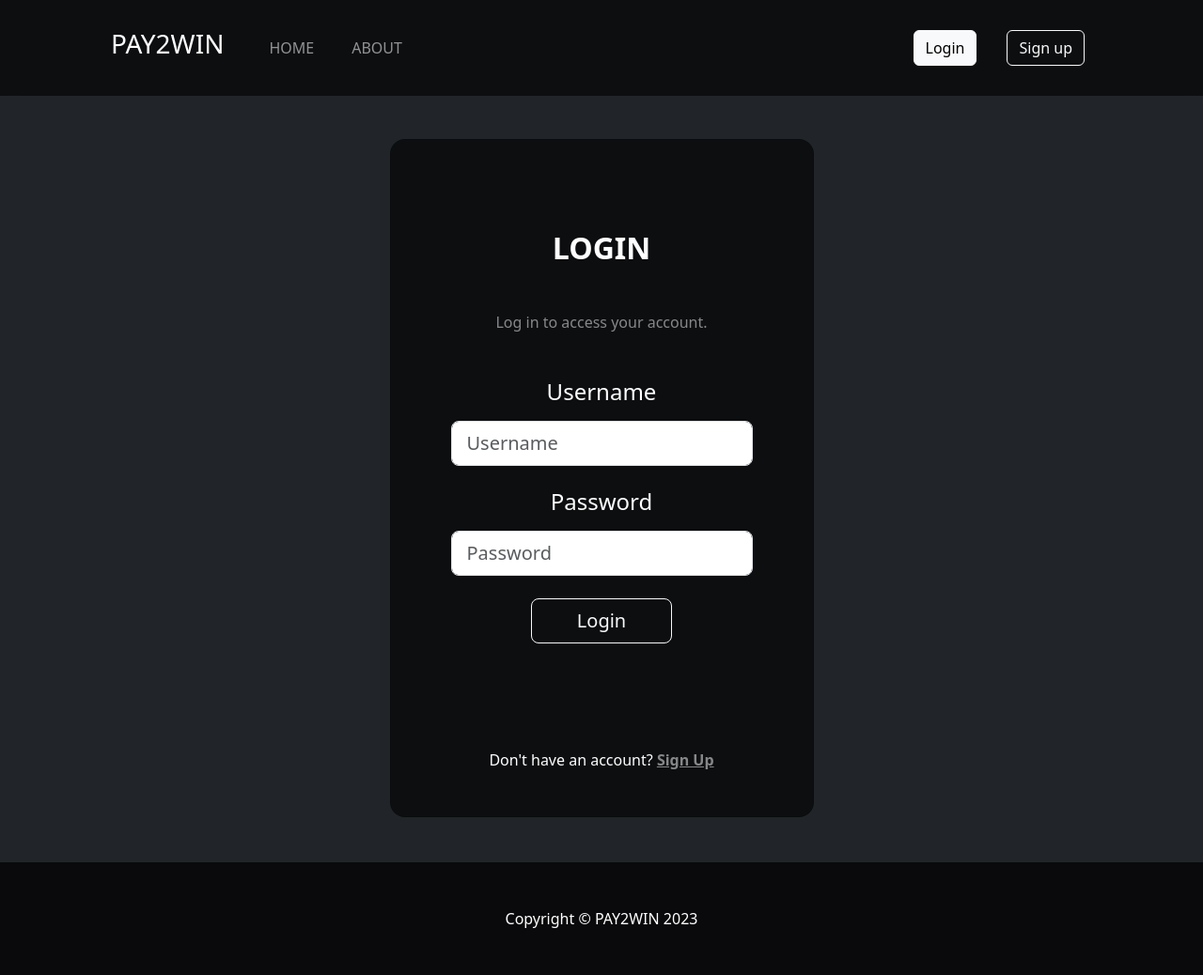
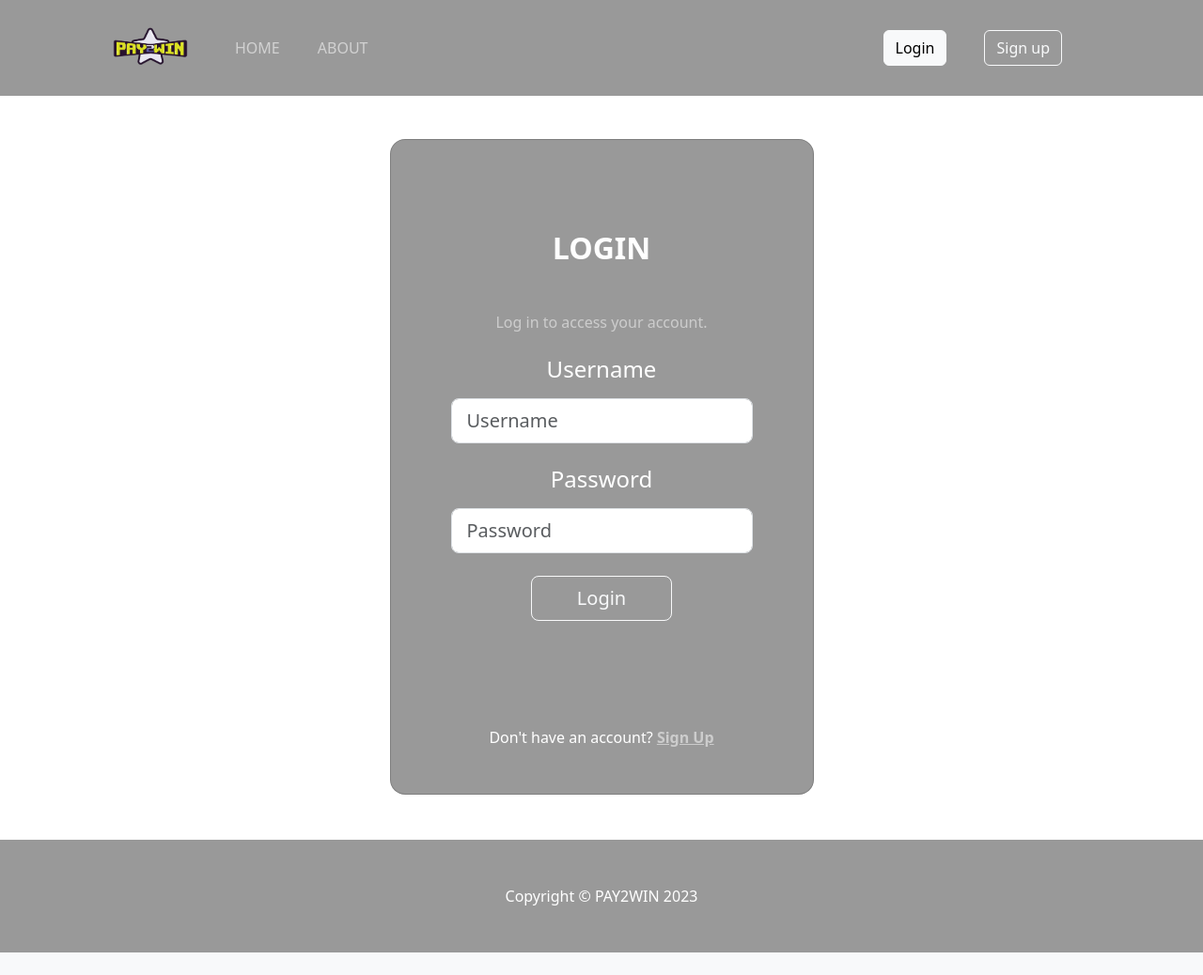
Before and after one commit to ezrabrilliant/project-tekweb, a PHP site: page /login.php in a window 1280 px wide. Shown: the whole page at 94% size. After the commit the page ends 1014 px from the top, so only its background shows below. Run offline with PHP 8.4, Linux system fonts and the light colour scheme.

Commit message:
Update login.php  (Changing The Theme)

```diff
--- a/login.php
+++ b/login.php
@@ -13,7 +13,6 @@ if (isset($_SESSION['user'])) {
     exit();
 }
 
-// Initialize variables
 $_username;
 $_password;
 $_admin_status = 0;
@@ -30,21 +29,17 @@ if (isset($_POST['username_input']) && isset($_POST['password_input'])) {
         return $data;
     }
 
+
     $stmt = $pdo->prepare("SELECT * FROM users WHERE username = :username AND password = :pass");
     $stmt->bindParam(':username', $_username);
     $stmt->bindParam(':pass', $_password);
     $stmt->execute();
 
-    // Fetch user data
     $user = $stmt->fetch(PDO::FETCH_ASSOC);
 
     if ($user) {
         $_admin_status = $user['admin_access'];
-
-        // Store user information in a session variable
         $_SESSION['user'] = $user;
-
-        // Redirect to the appropriate page based on admin status
         if ($_admin_status == 1) {
             header('location: admin.php');
         } else {
@@ -53,8 +48,6 @@ if (isset($_POST['username_input']) && isset($_POST['password_input'])) {
         exit();
     } else {
         $errorMsg = "Email atau password salah. Please try again.";
-        header('location: login.php?error=' . urlencode($errorMsg));
-        exit();
     }
 }
 ?>
@@ -68,95 +61,107 @@ if (isset($_POST['username_input']) && isset($_POST['password_input'])) {
     <meta name="viewport" content="width=device-width, initial-scale=1, shrink-to-fit=no" />
     <meta name="description" content="" />
     <meta name="author" content="" />
-    <title>Login</title>
+    <title>Login - PAY2WIN</title>
+    <link rel="icon" href="assets\Web Logo\pay-2-win-full.png" />
+
+    <link rel="stylesheet" href="css/styles.css">
     <script src="https://code.jquery.com/jquery-3.7.1.min.js"></script>
     <link href="https://cdn.jsdelivr.net/npm/bootstrap-icons@1.5.0/font/bootstrap-icons.css" rel="stylesheet" />
     <link href="https://cdn.jsdelivr.net/npm/bootstrap@5.3.2/dist/css/bootstrap.min.css" rel="stylesheet"
         integrity="sha384-T3c6CoIi6uLrA9TneNEoa7RxnatzjcDSCmG1MXxSR1GAsXEV/Dwwykc2MPK8M2HN" crossorigin="anonymous">
 
-    <style>
-        body {
-            min-height: 100vh;
-            display: flex;
-            flex-direction: column;
-            margin: 0;
-        }
-
-        main {
-            flex-grow: 1;
-        }
-
-        footer {
-            margin-top: auto;
-        }
-    </style>
 </head>
 
-<body class="bg-dark">
+<body class="body">
+
+    <!-- Background -->
+    <div class="blob-c">
+        <div class="shape-blob one"></div>
+        <div class="shape-blob two"></div>
+        <div class="shape-blob three"></div>
+        <div class="shape-blob four"></div>
+        <div class="shape-blob five"></div>
+        <div class="shape-blob six"></div>
+    </div>
+
 
     <!-- Navigation -->
-    <nav class="py-4 navbar navbar-expand-lg navbar-dark bg-dark fixed-top"
-        style="background: rgba(0, 0, 0, 0.6) !important; backdrop-filter: blur(10px) saturate(125%); z-index: 2; -webkit-backdrop-filter: blur(10px) saturate(125%);">
+    <nav class="py-4 navbar navbar-expand-lg navbar-dark fixed-top"
+        style="background: rgba(0, 0, 0, 0.4) !important; backdrop-filter: blur(10px) saturate(125%); z-index: 2; -webkit-backdrop-filter: blur(10px) saturate(125%);">
         <div class="container px-4 px-lg-5 text-white">
-            <a class="navbar-brand" href="index.php">
-                <h3>PAY2WIN</h3>
+            <a class="navbar-brand" style="height: 52px;" href="index.php">
+                <img src="assets\Web Logo\pay-2-win-full.png" alt="PAY2WIN Logo" class="img-fluid"
+                    style="max-height: 50px;margin-top: -2px;height: 100%;object-fit: cover;">
             </a>
             <button class="navbar-toggler" type="button" data-bs-toggle="collapse"
                 data-bs-target="#navbarSupportedContent" aria-controls="navbarSupportedContent" aria-expanded="false"
                 aria-label="Toggle navigation">
                 <span class="navbar-toggler-icon"></span>
             </button>
-            <div class="collapse navbar-collapse" id="navbarSupportedContent">
-                <ul class="navbar-nav me-auto mb-2 mb-lg-0 ms-lg-4">
+            <div class="collapse navbar-collapse align-items-center" id="navbarSupportedContent">
+                <ul class="navbar-nav me-auto mb-2 mb-lg-0 ms-lg-4 align-items-center">
                     <li class="nav-item me-4"><a class="nav-link" aria-current="page" href="index.php">HOME</a>
                     </li>
                     <li class="nav-item me-4"><a class="nav-link" href="about.php">ABOUT</a></li>
                 </ul>
+
                 <ul class="navbar-nav align-items-center">
-                    <li class="nav-item me-3"><a href="login.php" class="nav-link"><button
-                                class="btn active btn-outline-light" type="submit">Login</button></a></li>
-                    <li class="nav-item"><a href="signup.php" class="nav-link"><button class="btn btn-outline-light"
-                                type="submit">Sign up</button></a></li>
+                    <li class="nav-item me-4">
+                        <a href="login.php" class="nav-link">
+                            <button class="btn btn-outline-light active" type="submit">Login</button>
+                        </a>
+                    </li>
+                    <li class="nav-item me-4">
+                        <a href="signup.php" class="nav-link">
+                            <button class="btn btn-outline-light" type="submit">Sign up</button>
+                        </a>
+                    </li>
                 </ul>
             </div>
         </div>
     </nav>
 
+
     <!-- login -->
-    <section style="margin-top: 100px !important">
+    <section style="margin-top: 100px !important; z-index: 1">
         <div class="container py-5 h-100">
             <div class="row d-flex justify-content-center align-items-center h-100">
                 <div class="col-12 col-md-8 col-lg-6 col-xl-5">
-                    <div class="card bg-dark text-white"
-                        style="border-radius: 1rem;background: rgba(0, 0, 0, 0.6) !important; backdrop-filter: blur(10px) saturate(125%); z-index: 2; -webkit-backdrop-filter: blur(10px) saturate(125%);">
+                    <div class="card animate bg-dark text-white"
+                        style="border-radius: 1rem;background: rgba(0, 0, 0, 0.4) !important; backdrop-filter: blur(10px) saturate(125%); z-index: 2; -webkit-backdrop-filter: blur(10px) saturate(125%);">
                         <div class="card-body p-5 text-center">
 
                             <div class="mb-md-5 mt-md-4 pb-5">
 
                                 <h2 class="fw-bold m-5 text-uppercase">Login</h2>
-                                <p class="text-white-50 mb-5">Log in to access your account.</p>
+                                <p class="text-white-50 mb-4">Log in to access your account.</p>
+
+                                <?php if (!empty($errorMsg)): ?>
+                                    <div class="container">
+                                        <div class="alert alert-danger alert-dismissible fade show" role="alert">
+                                            <strong>Error! </strong>
+                                            <?php echo $errorMsg; ?>
+                                            <button type="button" class="btn-close" data-bs-dismiss="alert"
+                                                aria-label="Close"></button>
+                                        </div>
+                                    </div>
+                                <?php endif; ?>
+
                                 <form name="login" action="login.php" method="post" class="m-3">
                                     <div class="form-outline form-white mb-4">
                                         <h4><label class="form-label" for="typeUsernameX">Username</label></h4>
-                                        <input type="text" id="typeUsernameX" class="form-control form-control-lg"
+                                        <input required type="text" id="typeUsernameX" class="form-control form-control-lg"
                                             placeholder="Username" name="username_input" />
                                     </div>
 
                                     <div class="form-outline form-white mb-4">
                                         <h4><label class="form-label" for="typePasswordX">Password</label></h4>
-                                        <input type="password" id="typePasswordX" class="form-control form-control-lg"
+                                        <input required type="password" id="typePasswordX" class="form-control form-control-lg"
                                             placeholder="Password" name="password_input" />
                                     </div>
 
                                     <button class="btn btn-outline-light btn-lg px-5" type="submit"
                                         name="login-btn">Login</button>
-
-                                    <?php if (isset($_GET['error']) && !empty($_GET['error'])): ?>
-                                        <p class="text-danger text-center mt-3">
-                                            <?php echo urldecode($_GET['error']); ?>
-                                        </p>
-                                    <?php endif; ?>
-
                                 </form>
 
                             </div>
@@ -173,13 +178,40 @@ if (isset($_POST['username_input']) && isset($_POST['password_input'])) {
         </div>
     </section>
 
+    <script>
+        //Script Animation Card
+        document.addEventListener("DOMContentLoaded", function () {
+            var options = {
+                root: null,
+                rootMargin: "0px",
+                threshold: 0.5
+            };
 
+            var observer = new IntersectionObserver(function (entries, observer) {
+                entries.forEach(function (entry) {
+                    if (entry.isIntersecting) {
+                        entry.target.classList.add("animate");
+                        observer.unobserve(entry.target);
+                    }
+                });
+            }, options);
+
+            var elements = document.querySelectorAll(".card");
+
+            elements.forEach(function (element) {
+                observer.observe(element);
+            });
+        });
+    </script>
+    <script src="https://cdn.jsdelivr.net/npm/bootstrap@5.2.3/dist/js/bootstrap.bundle.min.js"></script>
 </body>
 
-<footer class="py-5 bg-dark" style="background-color: rgb(10, 10, 12) !important">
+<!-- Footer-->
+<footer class="py-5 bg-dark" style="background-color: rgb(0, 0, 0, 0.4) !important">
     <div class="container">
         <p class="m-0 text-center text-white">Copyright &copy; PAY2WIN 2023</p>
     </div>
 </footer>
 
+
 </html>
```
